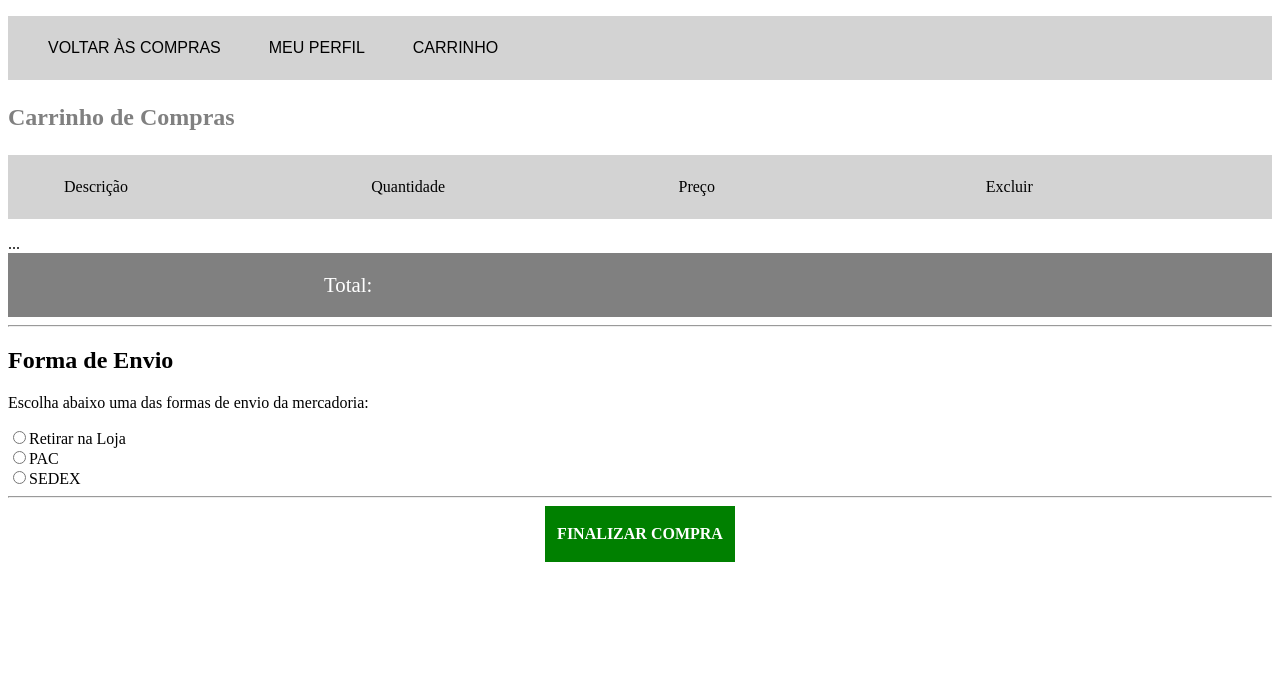
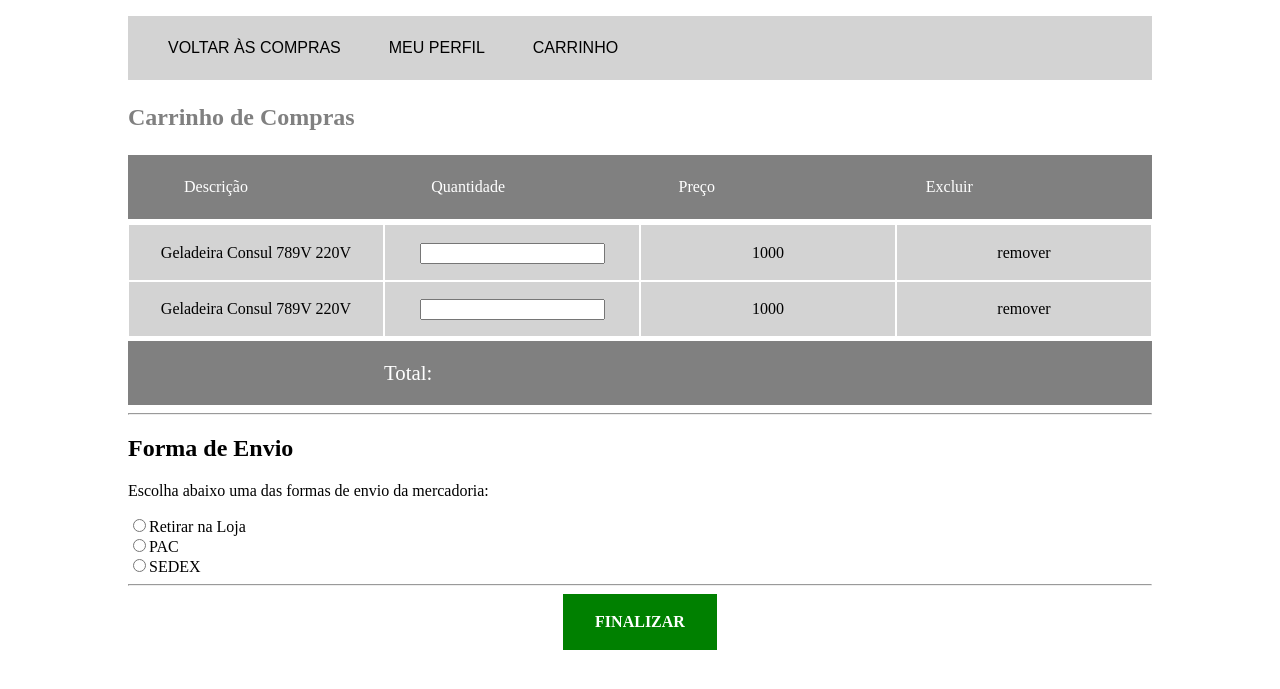
Before and after one commit to eltonbgomes/ecomerce, a PHP site: page /shopping-cart.html in a window 1280 px wide. Shown: the top 689 px of the page. Run offline with PHP 8.4, Linux system fonts and the light colour scheme.

Commit message:
Carrinho Final

```diff
--- a/shopping-cart.css
+++ b/shopping-cart.css
@@ -2,6 +2,10 @@
 
 a {
 	text-decoration: none;
+}
+.main {
+	width: 80vw;
+	margin: auto;
 }
 
 .main .menu ul {
@@ -28,10 +32,13 @@ a {
 	display: grid;
 	grid-template-columns: repeat(4, 1fr);
 	list-style: none;
-	background-color: lightgray;
+	background-color: gray;
 	grid-gap: 5px;
 	height: 8vh;
 	line-height: 8vh;
+	margin: 0px;
+	color: white;
+	margin-bottom: 5px;
 }
 
 .main .indice ul li {
@@ -45,6 +52,8 @@ a {
 	font-size: 1.3rem;
 	line-height: 8vh;
 	padding-left: 25%;
+	margin-top: 5px;
+
 }
 
 .flex-row {
@@ -62,3 +71,20 @@ a {
 	text-transform: uppercase;
 	font-weight: bold;
 }
+
+.linha-produto {
+	display: grid;
+	grid-template-columns: repeat(4, 1fr);
+	list-style: none;
+	height: 7vh;
+	line-height: 7vh;
+	background-color: lightgray;
+	padding: 0px;
+	margin: 0px;
+
+}
+
+.linha-produto li {
+		border: solid white 1px;
+text-align: center;
+}
--- a/shopping-cart.html
+++ b/shopping-cart.html
@@ -2,6 +2,7 @@
 <html>
 <head>
 	<title>Carrinho</title>
+	<meta charset="utf-8">
 	<link rel="stylesheet" type="text/css" href="shopping-cart.css">
 </head>
 <body>
@@ -33,7 +34,21 @@
 		</div>
 
 		<div class="produtos">
-			...
+
+			<ul class="linha-produto">
+				<li>Geladeira Consul 789V 220V</li>
+				<li><input type="number" name=""></li>
+				<li>1000</li>
+				<li>remover</li>
+			</ul>
+
+			<ul class="linha-produto">
+				<li>Geladeira Consul 789V 220V</li>
+				<li><input type="number" name=""></li>
+				<li>1000</li>
+				<li>remover</li>
+			</ul>
+
 		</div>
 
 
```
